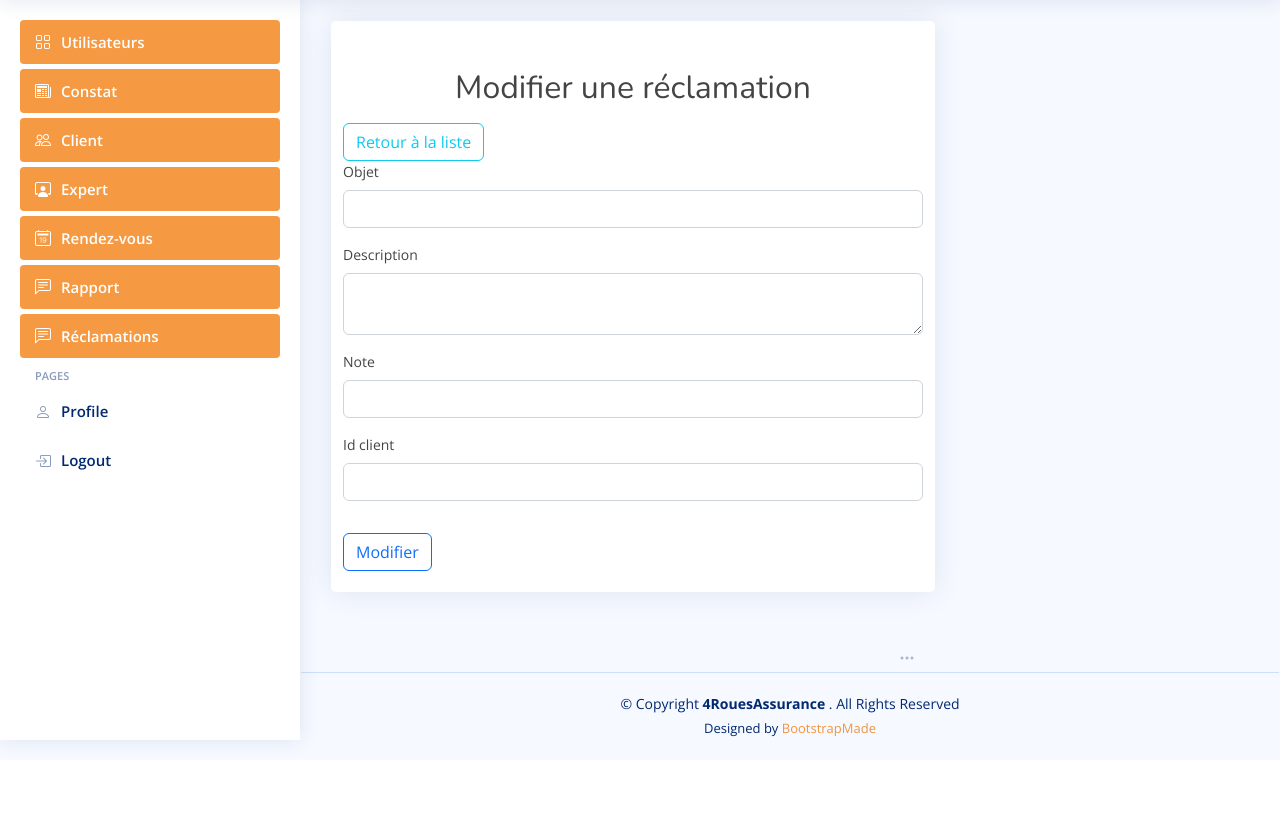
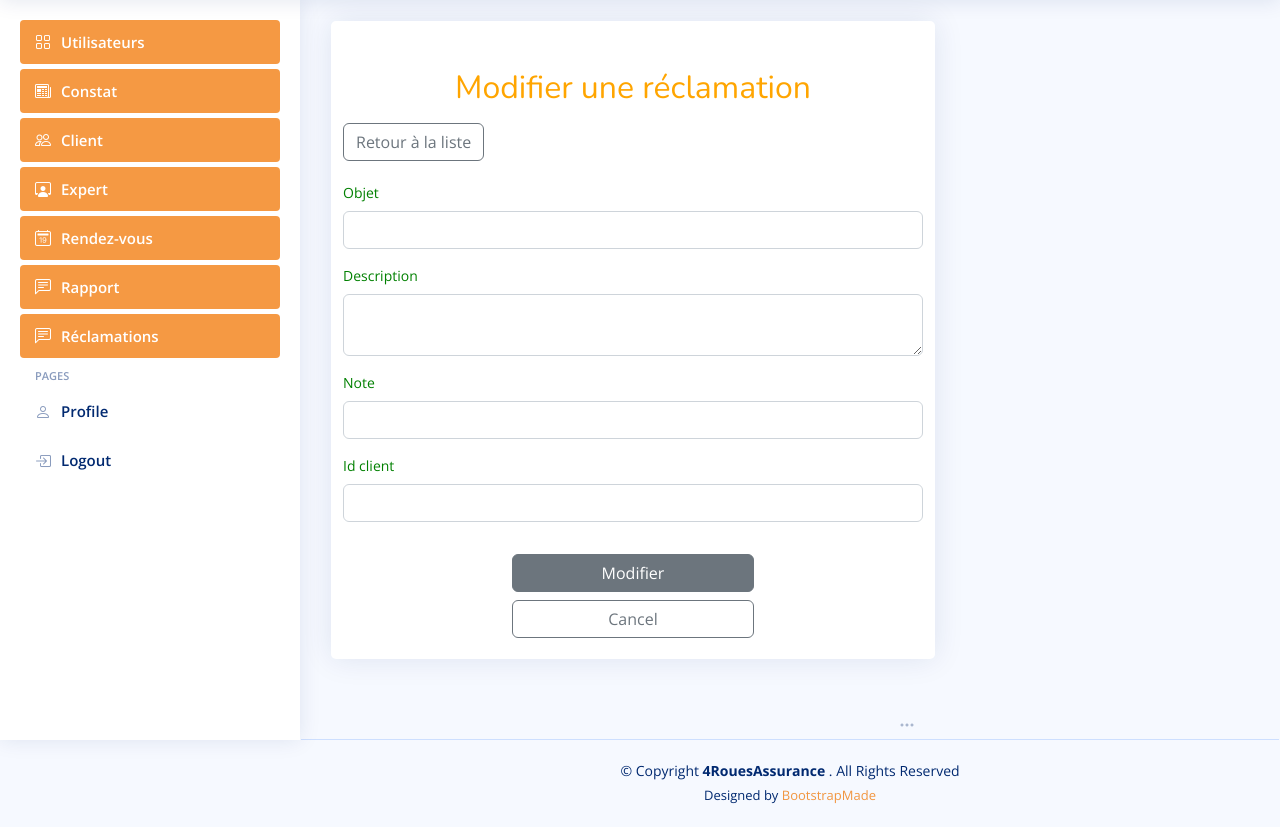
Before and after one commit to zaghdoudiakrem/Pidev, a Symfony app: template templates/reclamation/edit.html.twig in a window 1280 px wide. Shown: the part 60-887 px from the top of the page. Before the commit the page ends 811 px from the top, so only its background shows below. Run offline with Twig, Linux system fonts and the light colour scheme; the template is opened without the code that fills it, so the values that code supplies are empty; form fields are guessed from the names that the template uses; some libraries are stand-ins or nearby versions.

Commit message:
reclamation

```diff
--- a/src/Controller/ReclamationController.php
+++ b/src/Controller/ReclamationController.php
@@ -64,6 +64,8 @@ class ReclamationController extends AbstractController
     {
      $repository = $this->getDoctrine()->getRepository(Reclamation::class);
      $requestString=$request->get('searchValue');
+     // Appeler la fonction tri "sortByObjet"
+     $reclamation = $sr->sortByObjet();
      $reclamation = $sr->searchReclamation($requestString);
      $jsonContent = $Normalizer->normalize($reclamation,'json',['groups'=>'reclamation']);
      $retour=json_encode($jsonContent);
--- a/templates/reclamation/_form.html.twig
+++ b/templates/reclamation/_form.html.twig
@@ -1,10 +1,11 @@
 {{ form_start(form,{'attr': {'novalidate': 'novalidate'}} ) }}
 
- <div class="form-group">
+ <div class="form-label" style="color: #008000">
         {{ form_row(form.objet, {'attr': {'class': 'form-control'}}) }}
     </div>
 
-    <div class="form-group">
+
+    <div class="form-label"  style="color: #008000">
      {{ form_row(form.description, {'attr': {'class': 'form-control'}}) }}
       {% if form_errors(form.description) %}
        <div class="alert alert-danger">
@@ -13,13 +14,18 @@
       {% endif %}
     </div>
 
-   <div class="form-group">
+   <div class="form-label" style="color: #008000">
         {{ form_row(form.note, {'attr': {'class': 'form-control'}}) }}
     </div>
 
-    <div class="form-group">
+
+
+    <div class="form-label" style="color: #008000">
         {{ form_row(form.id_client, {'attr': {'class': 'form-control'}}) }}
     </div>
 
-    <button class="btn {{ button_color|default('btn-outline-primary') }}  mt-3">{{ button_label|default('Envoyer') }}</button>
+ <div class="vstack gap-2 col-md-5 mx-auto">
+     <button class="btn {{ button_color|default('btn btn-secondary') }}  mt-3">{{ button_label|default('Envoyer') }}</button>
+     <button type="button" class="btn btn-outline-secondary">Cancel</button>
+</div>
 {{ form_end(form) }}
--- a/templates/reclamation/edit.html.twig
+++ b/templates/reclamation/edit.html.twig
@@ -4,11 +4,12 @@
 
 {% block body %}
  <div class="container">
-    <h2 class="text-center mt-5 mb-3">Modifier une réclamation</h2>
+    <h2 class="text-center mt-5 mb-3" style="color: #FFA500">Modifier une réclamation</h2>
 
-    <a class="btn btn-outline-info float-right" href="{{ path('app_reclamation_index') }}">
+    <a class="btn btn-outline-secondary" href="{{ path('app_reclamation_index') }}">
                     Retour à la liste
     </a>
+    <br>
     <br>
     {{ include('reclamation/_form.html.twig', {'button_label': 'Modifier'}) }}
 
--- a/templates/reclamation/new.html.twig
+++ b/templates/reclamation/new.html.twig
@@ -4,7 +4,7 @@
 
 {% block body %}
     <div class="container">
-        <h2 class="text-center mt-5 mb-3">Créer une réclamation</h2>
+        <h2 class="text-center mt-5 mb-3" style="color: #FFA500">Nouvelle Reclamation</h2>
         <div class="card">
             <div class="card-body">
                  {{ include('reclamation/_form.html.twig') }}
```
Also changed, not shown: templates/reclamation/index.html.twig (+6 -3 lines), templates/reclamation/show.html.twig (+6 -5 lines).
